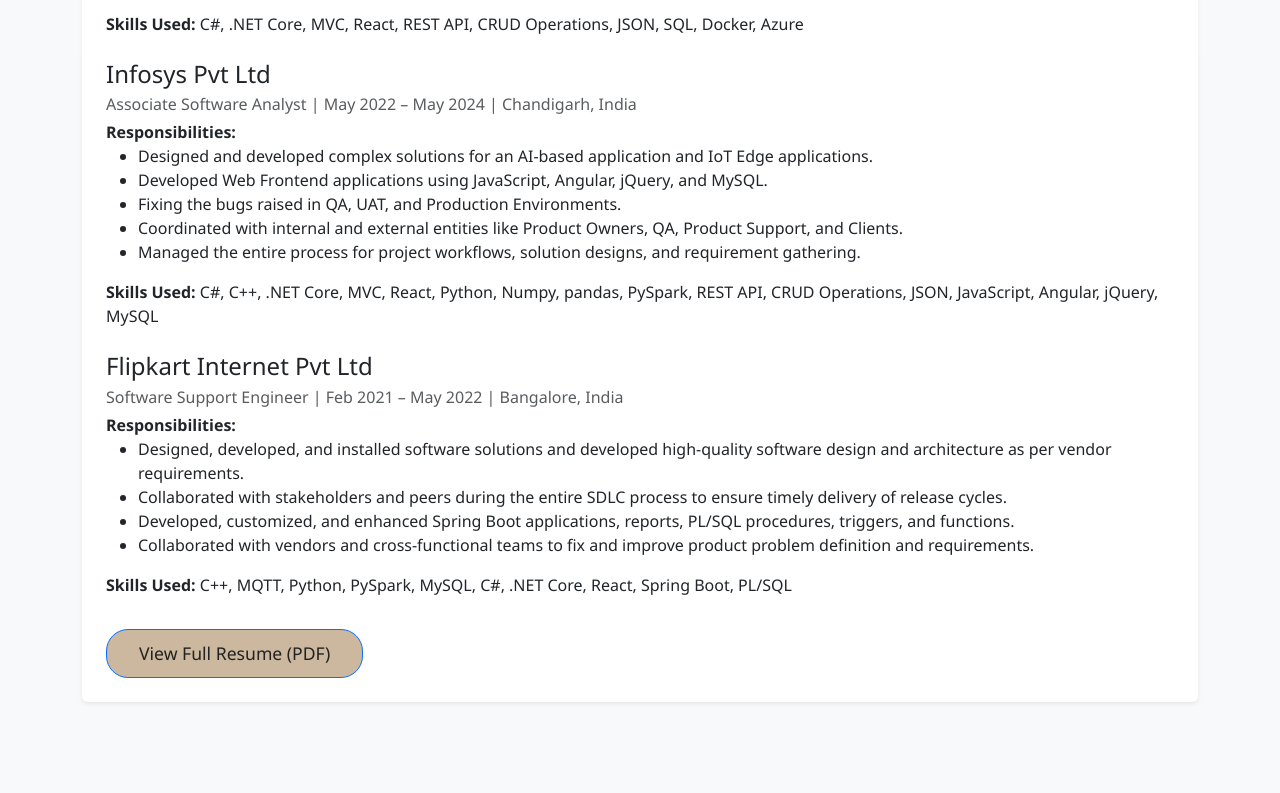
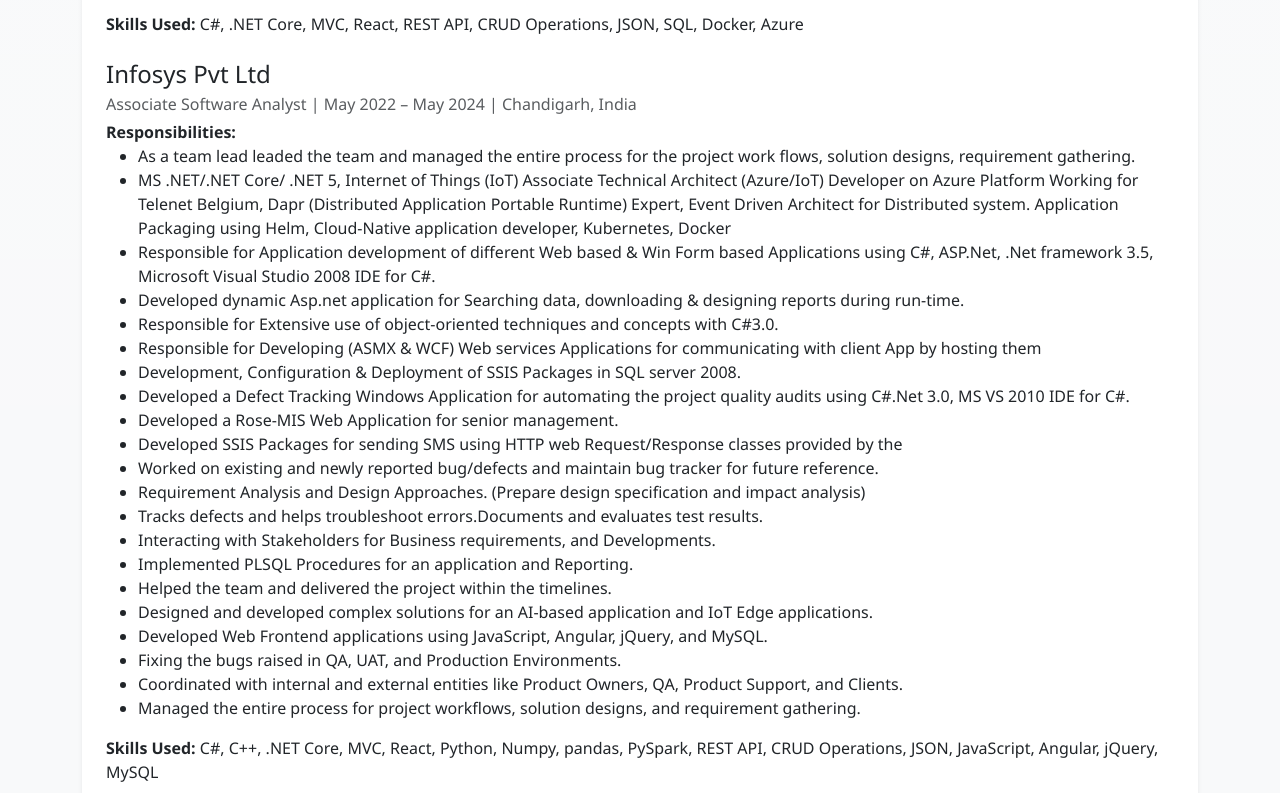
Before and after one commit to amitr138634-afk/portfolio, a React (Create React App) app in the folder portfolio/: page /experience in a window 1280 px wide. Shown: the part 548-1341 px from the top of the page. Built offline with nearby package versions, Linux system fonts and the light colour scheme.

Commit message:
updated experience

```diff
--- a/portfolio/src/pages/Experience.tsx
+++ b/portfolio/src/pages/Experience.tsx
@@ -28,6 +28,23 @@
       <div className="text-muted mb-1">Associate Software Analyst | May 2022 – May 2024 | Chandigarh, India</div>
       <div className="mb-1"><b>Responsibilities:</b>
         <ul>
+          <li>As a team lead leaded the team and managed the entire process for the project work flows, solution designs, requirement
+gathering.</li>
+          <li>MS .NET/.NET Core/ .NET 5, Internet of Things (IoT) Associate Technical Architect (Azure/IoT) Developer on Azure Platform Working for Telenet Belgium, Dapr (Distributed Application Portable Runtime) Expert, Event Driven Architect for Distributed system. Application Packaging using Helm, Cloud-Native application developer, Kubernetes, Docker</li>
+          <li>Responsible for Application development of different Web based & Win Form based Applications using C#, ASP.Net, .Net framework 3.5, Microsoft Visual Studio 2008 IDE for C#.</li>
+          <li>Developed dynamic Asp.net application for Searching data, downloading & designing reports during run-time.</li>
+          <li>Responsible for Extensive use of object-oriented techniques and concepts with C#3.0.</li>
+          <li>Responsible for Developing (ASMX & WCF) Web services Applications for communicating with client App by hosting them</li>
+          <li>Development, Configuration & Deployment of SSIS Packages in SQL server 2008.</li>
+          <li>Developed a Defect Tracking Windows Application for automating the project quality audits using C#.Net 3.0, MS VS 2010 IDE for C#.</li>
+          <li>Developed a Rose-MIS Web Application for senior management.</li>
+          <li>Developed SSIS Packages for sending SMS using HTTP web Request/Response classes provided by the</li>
+          <li>Worked on existing and newly reported bug/defects and maintain bug tracker for future reference.</li>
+          <li>Requirement Analysis and Design Approaches. (Prepare design specification and impact analysis)</li>
+          <li>Tracks defects and helps troubleshoot errors.Documents and evaluates test results.</li>
+          <li>Interacting with Stakeholders for Business requirements, and Developments.</li>
+          <li>Implemented PLSQL Procedures for an application and Reporting.</li>
+          <li>Helped the team and delivered the project within the timelines.</li>
           <li>Designed and developed complex solutions for an AI-based application and IoT Edge applications.</li>
           <li>Developed Web Frontend applications using JavaScript, Angular, jQuery, and MySQL.</li>
           <li>Fixing the bugs raised in QA, UAT, and Production Environments.</li>
```
